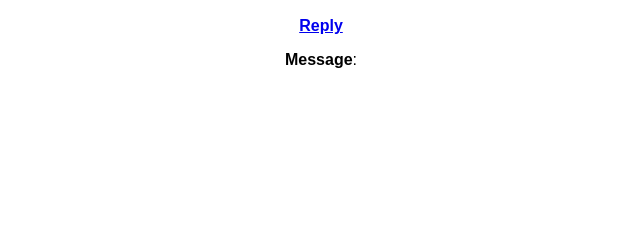
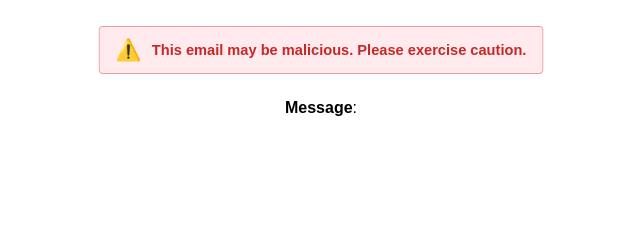
Before and after one commit to mishamickevicius/Gmail-Automation, a Django app: template gmail_automation/main/templates/main/show_email.html in a window 1280 px wide. Shown: the part 266-506 px from the top of the page, without its empty margins (319-959 px from the left). Run offline with Django 5.2, Linux system fonts and the light colour scheme; the template is opened without the code that fills it, so the values that code supplies are empty; parts of the project's set-up code (start-up, migrations or seed data) failed here and were passed over.

Commit message:
Spam detection done

```diff
--- a/gmail_automation/main/static/main/styles.css
+++ b/gmail_automation/main/static/main/styles.css
@@ -221,3 +221,29 @@ button:hover, input[type="submit"]:hover {
     border-radius: 4px;
     font-size: 16px;
 }
+
+.malicious-warning {
+    background-color: #ffebee;
+    color: #c62828;
+    border: 1px solid #ef9a9a;
+    border-radius: 4px;
+    padding: 10px 15px;
+    margin: 10px 0;
+    font-weight: bold;
+    display: flex;
+    align-items: center;
+    font-size: 14px;
+    animation: pulse 2s infinite;
+}
+
+.malicious-warning::before {
+    content: "⚠️";
+    font-size: 20px;
+    margin-right: 10px;
+}
+
+@keyframes pulse {
+    0% { transform: scale(1); }
+    50% { transform: scale(1.05); }
+    100% { transform: scale(1); }
+}
--- a/gmail_automation/main/templates/main/show_email.html
+++ b/gmail_automation/main/templates/main/show_email.html
@@ -7,6 +7,15 @@
     <p><strong>From:</strong> {{ from }}</p>
     <p><strong>To</strong>: {{ to }}</p>
     <p><strong>Date</strong>: {{ date|date:"c" }}</p>
-    <a href="{% url 'reply-email' email_id %}"><strong>Reply</strong></a>
+
+    {% if is_malicious == 0 %}
+        <h3>Email Is Most Likely Safe</h3>
+        <a href="{% url 'reply-email' email_id %}"><strong>Reply</strong></a>
+    {% else %}
+        <div class="malicious-warning">
+            This email may be malicious. Please exercise caution.
+        </div>
+    {% endif %}
+
     <p><strong>Message</strong>: {{ body|safe }}</p>
 {% endblock %}
```
Also changed, not shown: gmail_automation/main/EmailScanner.py (added, +21 -0 lines), gmail_automation/main/views.py (+5 -3 lines).
